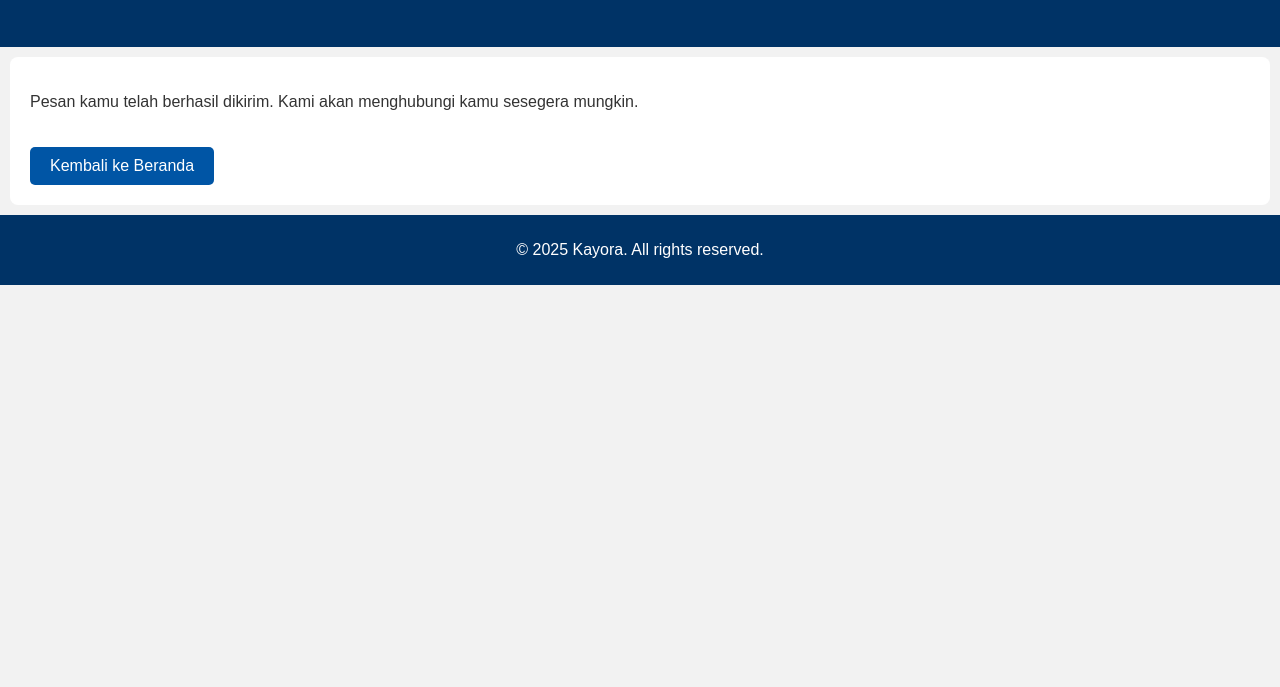
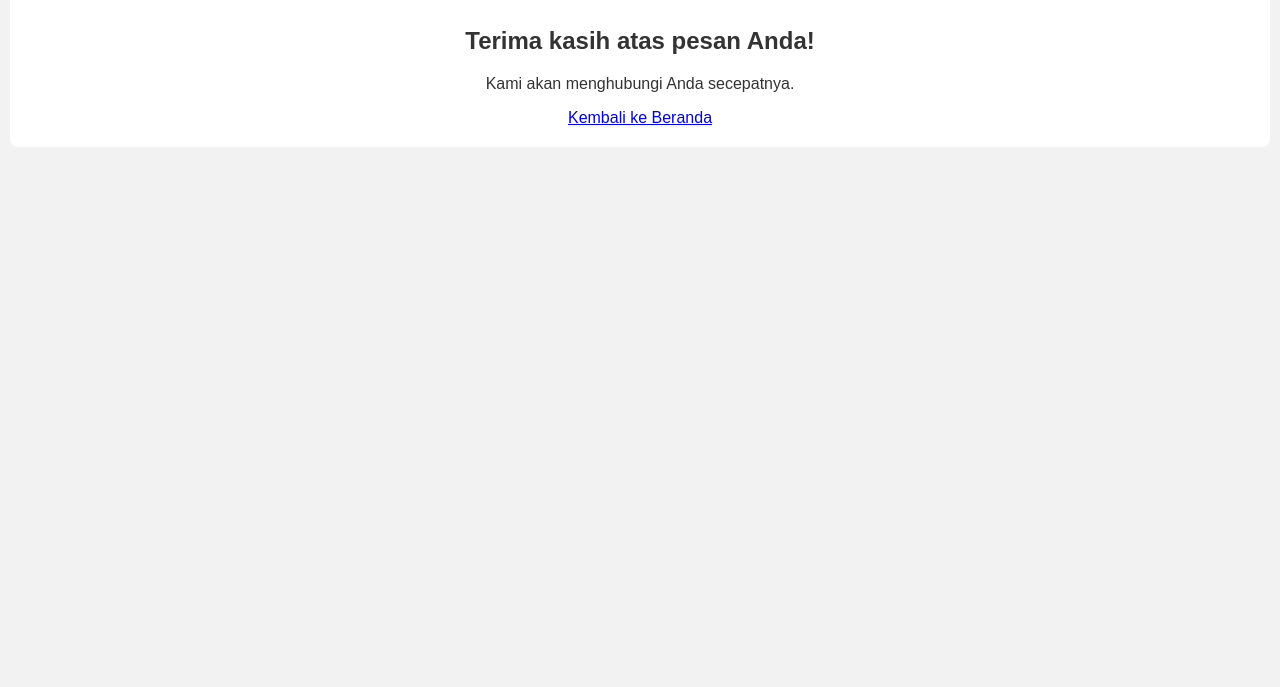
Before and after one commit to TukangSupport/kayora-profile, a plain HTML site: page terimakasih.html in a window 1280 px wide. Shown: the part 113-800 px from the top of the page. Drawn offline with Linux system fonts and the light colour scheme.

Commit message:
Update terimakasih.html

```diff
--- a/terimakasih.html
+++ b/terimakasih.html
@@ -2,22 +2,14 @@
 <html lang="id">
 <head>
   <meta charset="UTF-8">
-  <meta name="viewport" content="width=device-width, initial-scale=1.0">
   <title>Terima Kasih</title>
   <link rel="stylesheet" href="style.css">
 </head>
 <body>
-  <header>
-    <h1>Terima Kasih!</h1>
-  </header>
-
-  <section>
-    <p>Pesan kamu telah berhasil dikirim. Kami akan menghubungi kamu sesegera mungkin.</p>
-    <a href="index.html" style="display:inline-block;margin-top:20px;color:white;background:#0055a5;padding:10px 20px;border-radius:5px;text-decoration:none;">Kembali ke Beranda</a>
+  <section style="text-align: center; margin-top: 100px;">
+    <h1>Terima kasih atas pesan Anda!</h1>
+    <p>Kami akan menghubungi Anda secepatnya.</p>
+    <a href="index.html">Kembali ke Beranda</a>
   </section>
-
-  <footer>
-    <p>&copy; 2025 Kayora. All rights reserved.</p>
-  </footer>
 </body>
 </html>
```
